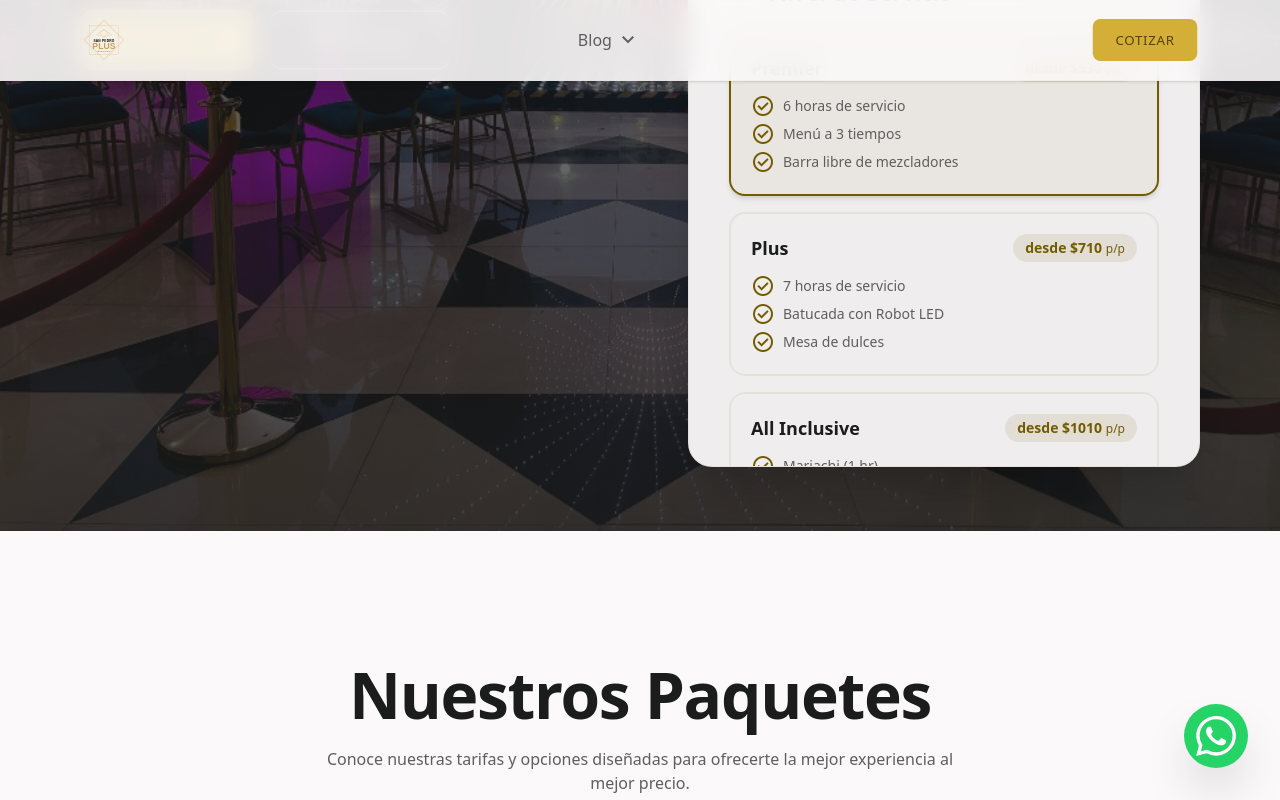
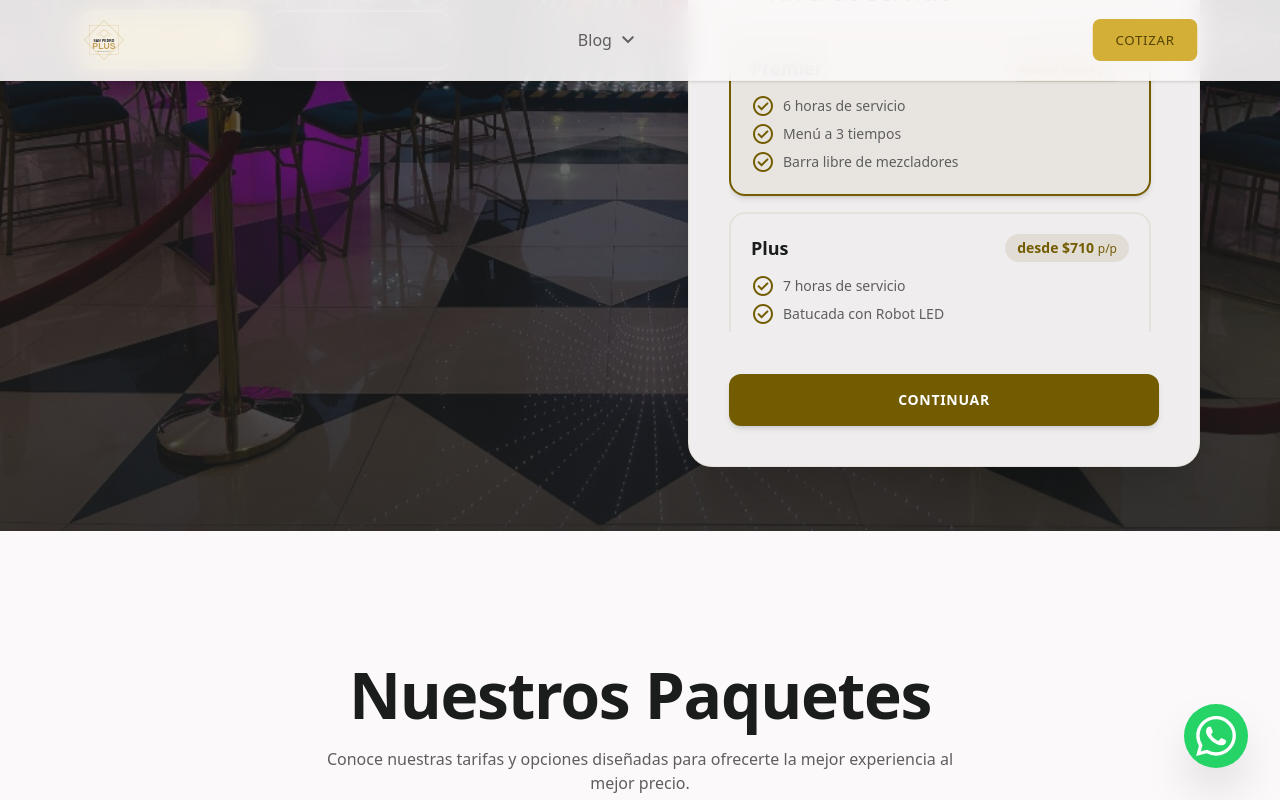
Before and after one commit to aloomushi-pixel/Salones-San-Pedro, a Next.js app: page / in a window 1280 px wide. Both pictures are taken after a click on the button "CONTINUAR". Shown: the part 564-1364 px from the top of the page. Built offline with nearby package versions, Linux system fonts and the light colour scheme; a web font is replaced by a local one.

Commit message:
style: add scrollbar to precotizador step 2

```diff
--- a/src/components/Precotizador.tsx
+++ b/src/components/Precotizador.tsx
@@ -125,7 +125,7 @@ export default function Precotizador() {
               <h3 className="font-display-lg text-2xl text-on-surface">Nivel de Servicio</h3>
             </div>
 
-            <div className="space-y-4 mb-6">
+            <div className="space-y-4 mb-6 overflow-y-auto max-h-[300px] pr-2 custom-scrollbar">
               {PACKAGES.map((pkg) => (
                 <div
                   key={pkg.id}
```
